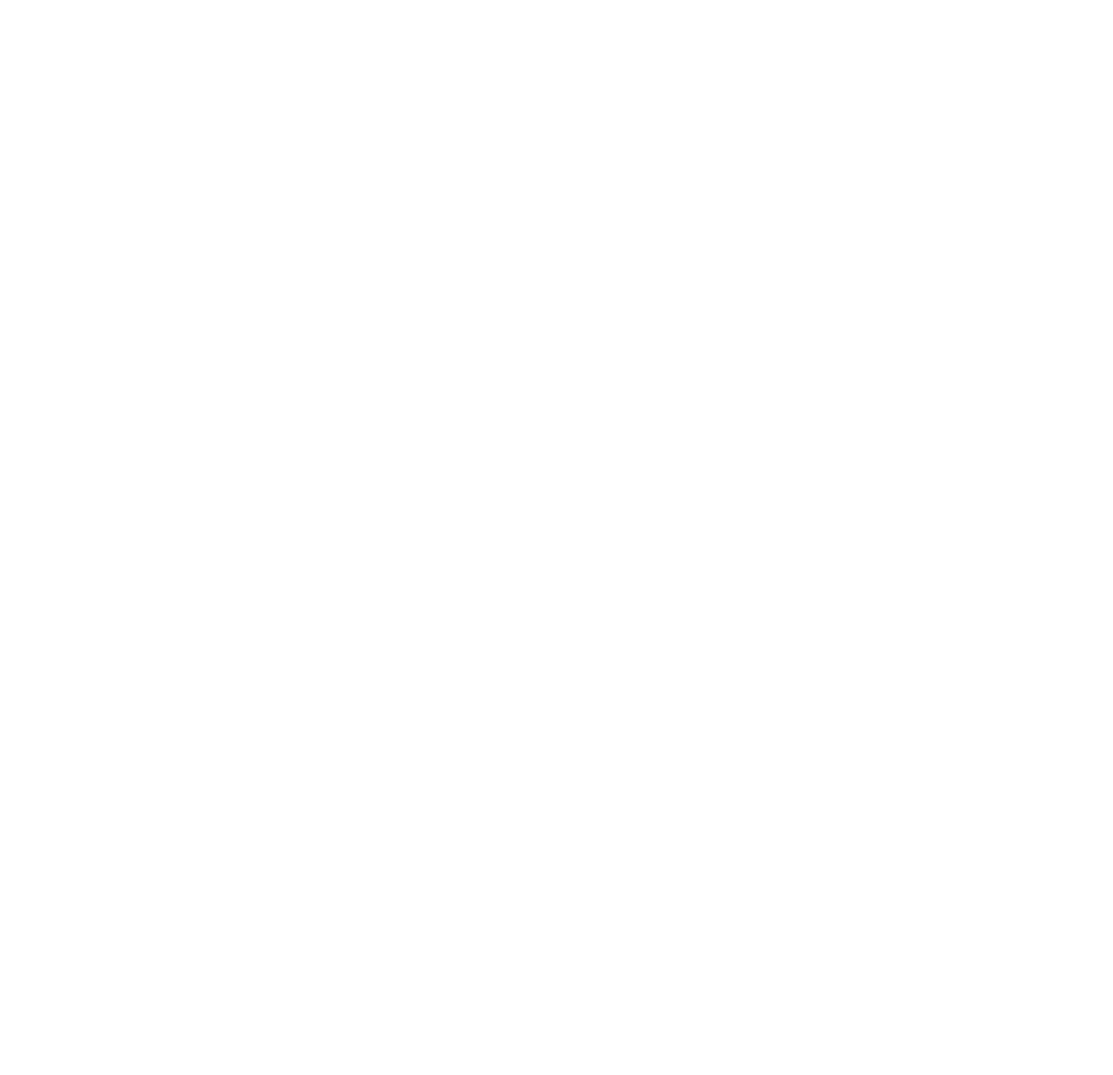
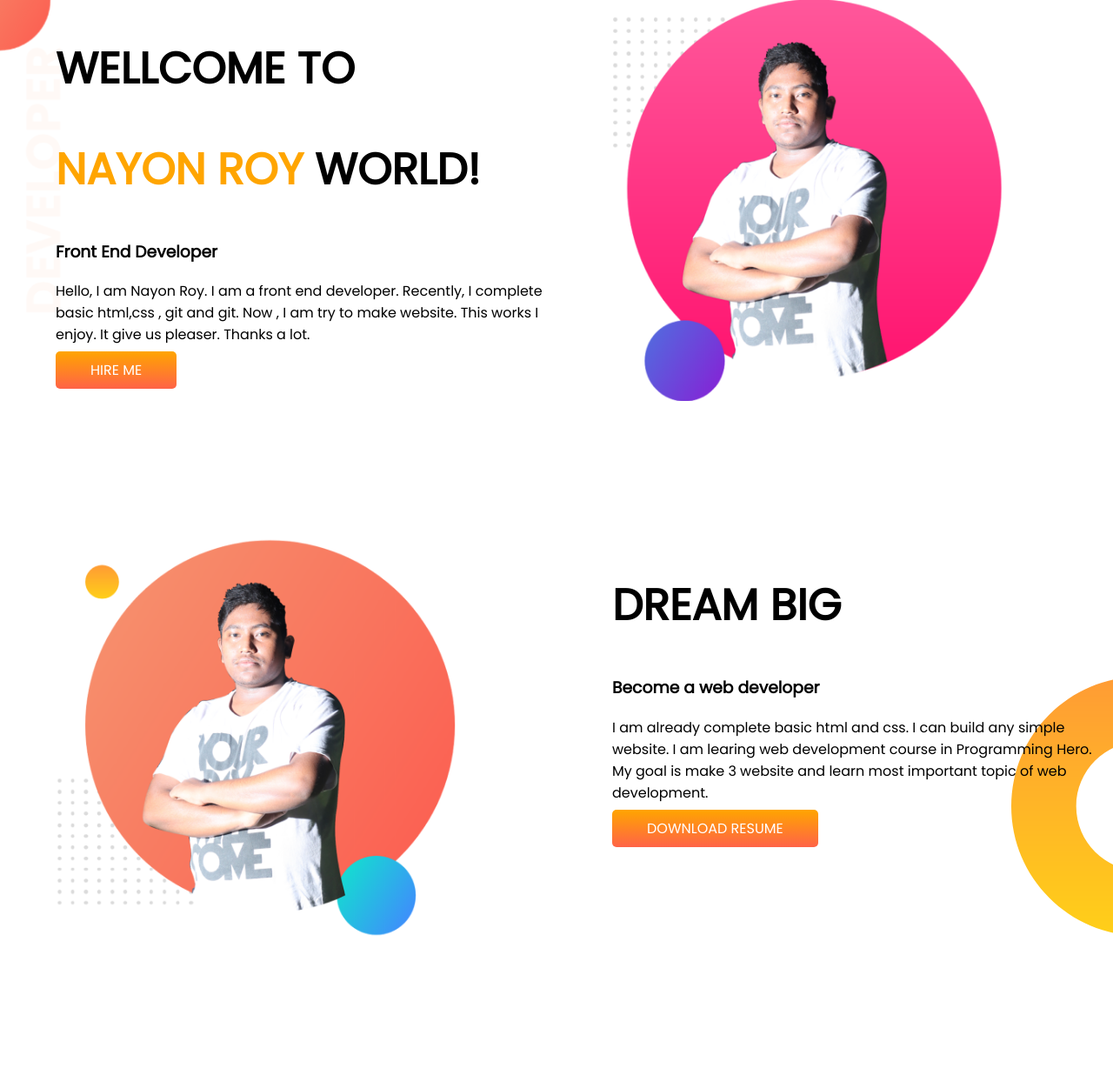
Before and after one commit to nayon64/developer-portfolio, a plain HTML site: page index.html in a window 1280 px wide. Shown: the whole page at 87% size. Before the commit the page ends 800 px from the top, so only its background shows below. Drawn offline with Linux system fonts and the light colour scheme.

Commit message:
add two top section

```diff
--- a/index.html
+++ b/index.html
@@ -4,10 +4,35 @@
 	<meta charset="UTF-8">
 	<meta http-equiv="X-UA-Compatible" content="IE=edge">
 	<meta name="viewport" content="width=device-width, initial-scale=1.0">
+	<link rel="preconnect" href="https://fonts.googleapis.com">
+	<link rel="preconnect" href="https://fonts.gstatic.com" crossorigin>
+	<link href="https://fonts.googleapis.com/css2?family=Poppins&display=swap" rel="stylesheet">
 	<title>Nayon Portfolio</title>
 	<link rel="stylesheet" href="style.css">
 </head>
 <body>
-
+	<section class="top-banner">
+		<div class="half-width">
+			<h1>WELLCOME TO</h1>
+			<h1><span class="name">NAYON ROY</span> WORLD!</h1>
+			<h3>Front End Developer</h3>
+			<p>Hello, I am Nayon Roy. I am a front end developer. Recently, I complete basic html,css , git and git. Now , I am try to make website. This works I enjoy. It give us pleaser. Thanks a lot.</p>
+			<a class="linked-btn" href="#" target="_blank">HIRE ME</a>
+		</div>
+		<div class="half-width">
+			<img src="images/my-bg2.png" alt="">
+		</div>
+	</section>
+	<section class="dream-big">
+		<div class="half-width">
+			<img src="images/my-bg.png" alt="">
+		</div>
+		<div class="half-width">
+			<h1>DREAM BIG</h1>
+			<h3>Become a web developer</h3>
+			<p>I am already complete basic html and css. I can build any simple website. I am learing web development course in Programming Hero. My goal is make 3 website and learn most important topic of web development.</p>
+			<a href="#" target="_blank" class="linked-btn">DOWNLOAD RESUME</a>
+		</div>
+	</section>
 </body>
 </html>
--- a/style.css
+++ b/style.css
@@ -0,0 +1,38 @@
+body{
+	font-family: 'Poppins', sans-serif;
+	padding: 0;
+	margin: 0;
+}
+.half-width{
+	width: 50%;
+	margin-left: 5%;
+	margin-bottom: 150px;
+}
+.half-width img{
+	width: 80%;
+
+}
+.half-width h1{
+	font-size: 50px;
+}
+.name{
+	color: orange;
+}
+.top-banner{
+	display: flex;
+	background-image: url(images/top-banner.png);
+	background-repeat: no-repeat;
+}
+.linked-btn{
+	text-decoration: none;
+	background-image: linear-gradient(orange ,tomato);
+	padding: 10px 40px;
+	color: white;
+	border-radius: 5px;
+}
+.dream-big{
+	display: flex;
+	background-image: url(images/dream-bg.png);
+	background-repeat: no-repeat;
+	background-position: right;
+}
```
Also changed, not shown: images/dream-bg.png (added), images/exp-bg.png (added), images/my-bg.png (added), images/my-bg2.png (added), images/top-banner.png (added).
